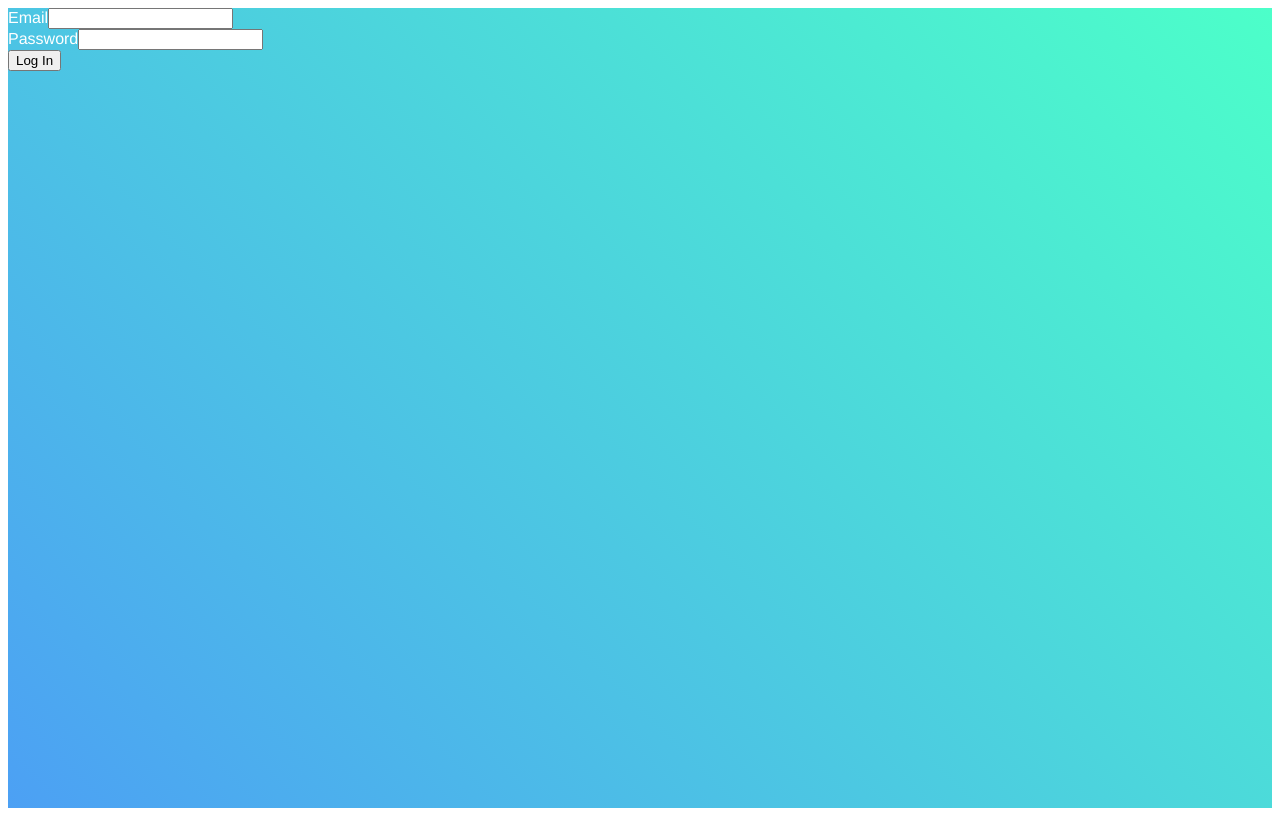
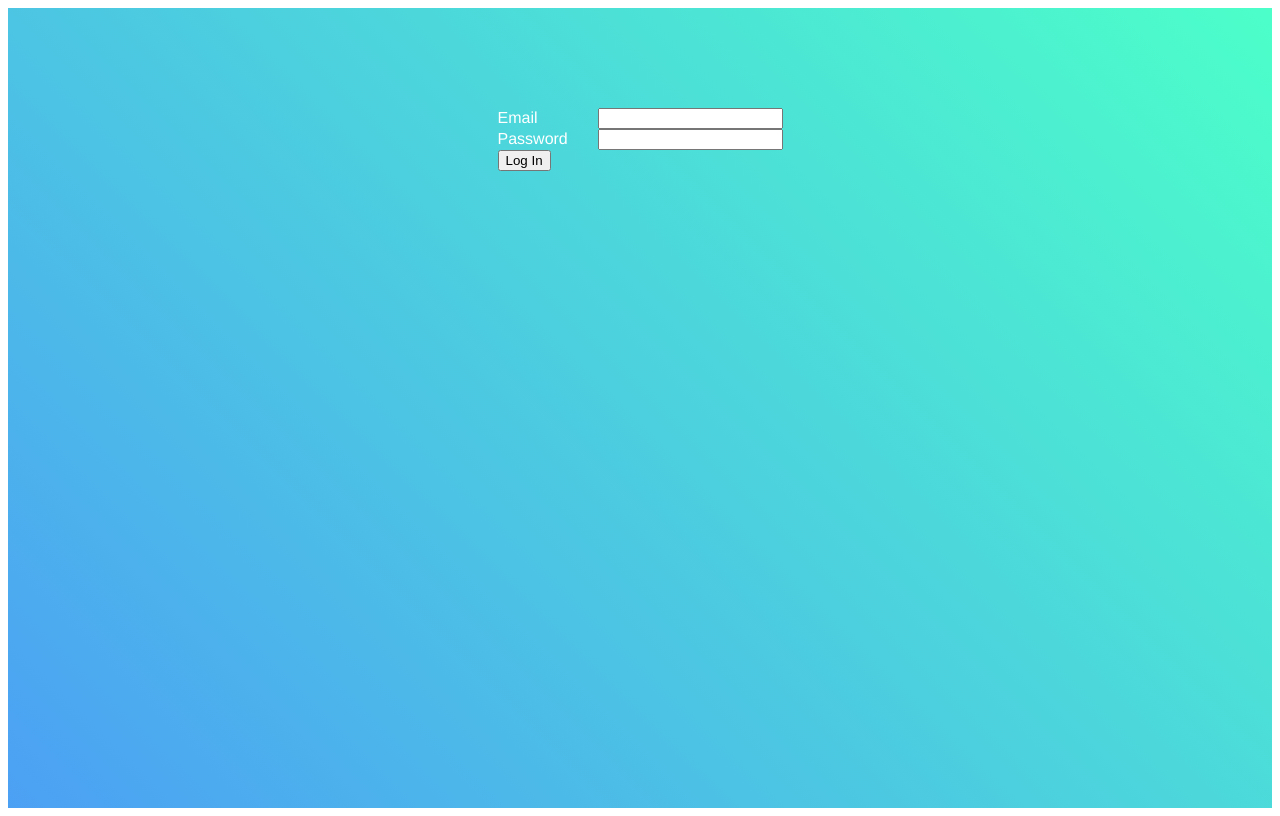
Before and after one commit to jack-bliss/yomi-gg, a React app: page /log-in in a window 1280 px wide. Built offline with nearby package versions, Linux system fonts and the light colour scheme; the HTML template or start-up script is replaced by a standard one.

Commit message:
log in form layout update

```diff
--- a/src/client/components/input.tsx
+++ b/src/client/components/input.tsx
@@ -1,4 +1,5 @@
 import * as React from 'react';
+import styled from 'styled-components';
 
 interface InputProps {
   label: string;
@@ -11,6 +12,11 @@ interface InputState {
   value: string;
   type: 'text' | 'password';
 }
+
+const InputLabel = styled.span`
+  min-width: 100px;
+  display: inline-block;
+`;
 
 export class Input extends React.Component<InputProps, InputState> {
 
@@ -30,8 +36,8 @@ export class Input extends React.Component<InputProps, InputState> {
   }
 
   render() {
-    return <div className="input-group">
-      <span>{this.props.label}</span>
+    return <div>
+      <InputLabel>{this.props.label}</InputLabel>
       <input
         type={this.state.type}
         value={this.state.value}
@@ -39,5 +45,4 @@ export class Input extends React.Component<InputProps, InputState> {
       />
     </div>;
   }
-
 }
--- a/src/client/pages/log-in.tsx
+++ b/src/client/pages/log-in.tsx
@@ -5,12 +5,19 @@ import { PasswordValidator } from '../../validators/password.validator';
 import { Profile } from '../../models/profile.model';
 import axios, { AxiosResponse, AxiosError } from 'axios';
 import * as qs from 'qs';
-import styled from 'styled-components';
+import styled, { css } from 'styled-components';
 
-const StyledInput = styled(Input)`
-  label {
-    min-width: 100px;
-  }
+const LogInRoot = styled.div`
+  display: grid;
+  grid-template-columns: 1fr auto 1fr;
+  grid-template-rows: 100px auto;
+  grid-template-areas:
+    ". . ."
+    ". form .";
+`;
+
+const LogInFormRoot = styled.form`
+  grid-area: form;
 `;
 
 interface LogInFormState {
@@ -68,21 +75,15 @@ class LogInForm extends React.Component<{}, LogInFormState> {
   }
 
   render() {
-    return <form onSubmit={this.handleSubmit}>
-      <StyledInput label="Email" onChange={(email) => this.setState({ email })} />
-      <StyledInput label="Password" type="password" onChange={(password) => this.setState({ password })} />
+    return <LogInFormRoot onSubmit={this.handleSubmit}>
+      <Input label="Email" onChange={(email) => this.setState({ email })} />
+      <Input label="Password" type="password" onChange={(password) => this.setState({ password })} />
       <input type="submit" value="Log In" />
       {this.state.error ? <div className="error">{this.state.error}</div> : null}
-    </form>;
+    </LogInFormRoot>;
   }
 
 }
-
-const LogInRoot = styled.div`
-  display: grid;
-  grid-template-columns: 1fr auto 1fr;
-  grid-template-rows: 100px auto;
-`;
 
 export const LogIn = () => {
 
```
